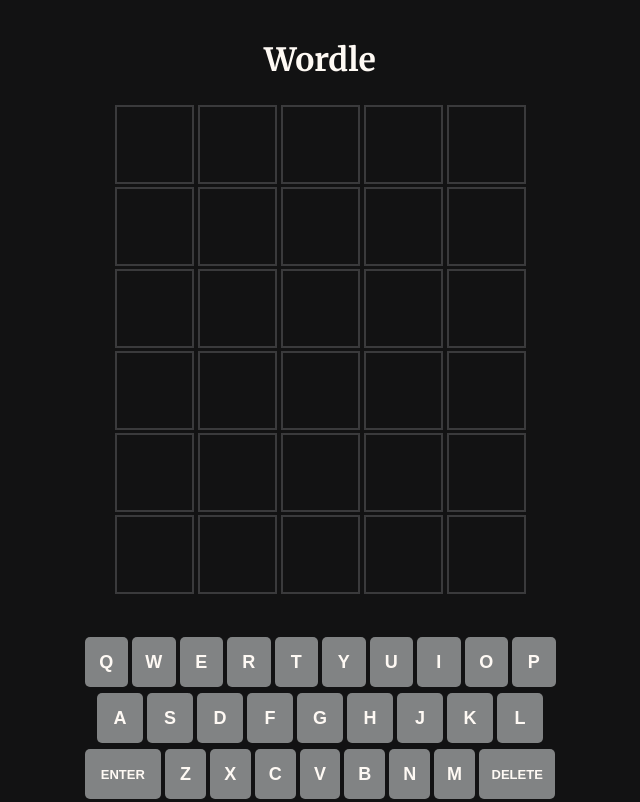
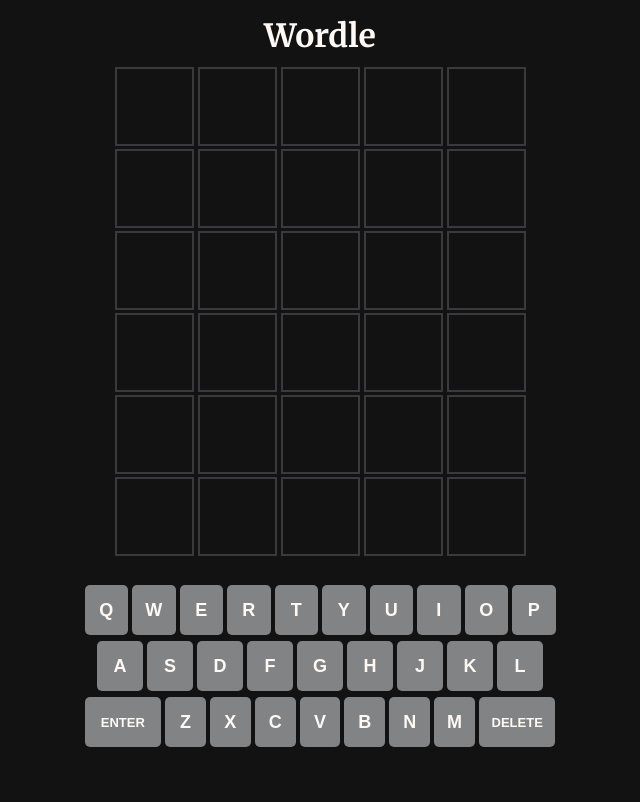
Before and after one commit to evankart/wordle, a plain HTML site: page index.html in a window 1280 px wide. Shown: the whole page, without its empty margins (320-960 px from the left). Drawn offline with nearby package versions, Linux system fonts and the light colour scheme.

Commit message:
fixed sizing issue on large screens

```diff
--- a/styles.css
+++ b/styles.css
@@ -9,6 +9,8 @@
 
 .wrapper {
   max-height: 100px;
+  display: flex;
+  flex-direction: column;
 }
 
 h1 {
@@ -129,3 +131,13 @@
 .green {
   background-color: #538d4e;
 }
+
+@media (min-width: 800px) {
+  h1 {
+    margin: 2vh auto 1vh auto;
+  }
+
+  .keyboard {
+    margin-top: 3vh;
+  }
+}
```
